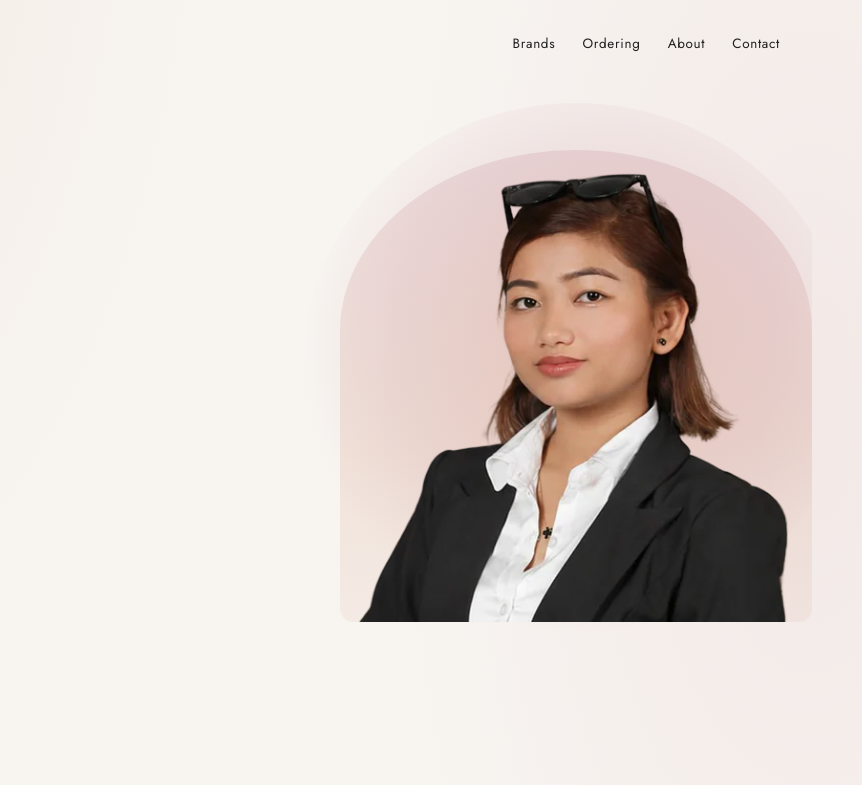
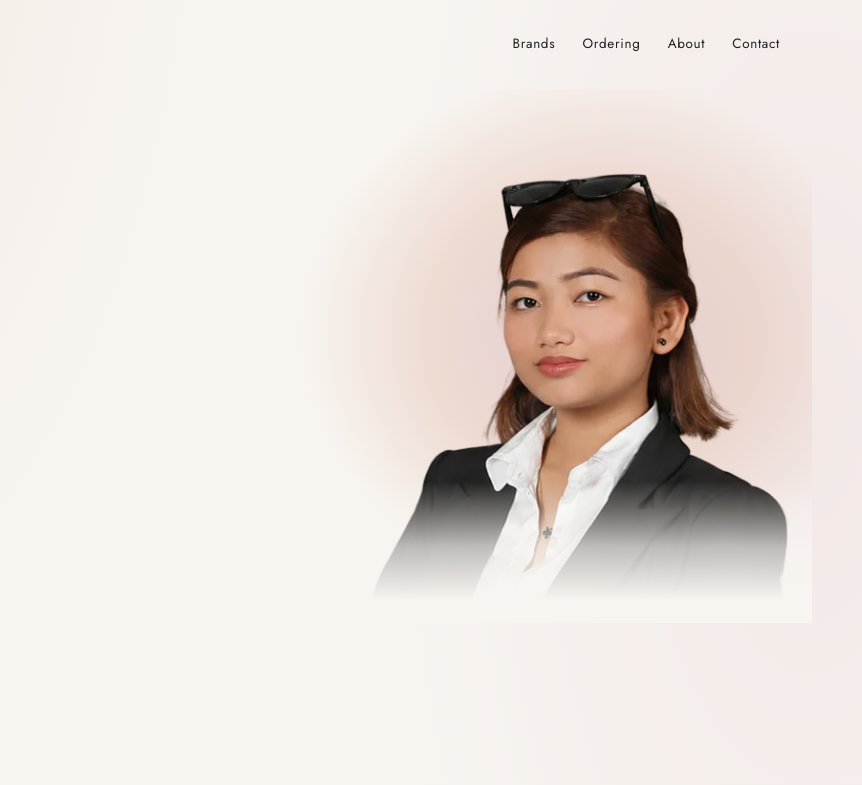
Before and after one commit to sooneetakeeratee/sooneetakeeratee.github.io, a plain HTML site: page index.html in a window 1280 px wide. Shown: the top 785 px of the page, 418-1280 px from the left. Drawn offline with nearby package versions, Linux system fonts and the light colour scheme.

Commit message:
Add files via upload

```diff
--- a/index.html
+++ b/index.html
@@ -129,17 +129,20 @@ section[id],#top{scroll-margin-top:92px;}
 .hero-portrait{position:relative;}
 /* soft glow so the cut-out sits on something instead of floating */
 .hero-portrait::before{
-  content:"";position:absolute;inset:-10% -8% -2%;border-radius:50%;
-  background:radial-gradient(circle at 52% 46%,rgba(192,106,68,.20),rgba(192,127,142,.13) 48%,transparent 72%);
+  content:"";position:absolute;inset:-14% -12% -6%;
+  background:radial-gradient(ellipse 62% 58% at 52% 44%,
+    rgba(192,127,142,.30),rgba(192,106,68,.17) 45%,rgba(192,106,68,.06) 68%,transparent 80%);
   z-index:0;
 }
-/* The source photo is a headshot cropped straight across at the chest.
-   Framing it in an arch makes that edge read as the frame's bottom rather
-   than a guillotined photo, and the tint fills in behind the cut-out. */
-.hero-portrait picture{
-  display:block;position:relative;z-index:1;overflow:hidden;
-  border-radius:52% 52% 14px 14px / 40% 40% 14px 14px;
-  background:linear-gradient(178deg,rgba(192,127,142,.20),rgba(192,106,68,.13) 62%,rgba(192,106,68,.07));
+.hero-portrait picture{display:block;position:relative;z-index:1;}
+/* The photo is cropped straight across at the chest. Rather than fading the
+   image to transparent (which turns the black blazer ghost-grey), lay a
+   scrim in the PAGE's own colour over the bottom — she dissolves into the
+   background instead of ending on a line. */
+.hero-portrait::after{
+  content:"";position:absolute;left:-2%;right:-2%;bottom:-1px;height:30%;
+  background:linear-gradient(to bottom,rgba(248,245,241,0) 0%,rgba(248,245,241,.72) 46%,var(--bg) 84%);
+  z-index:2;pointer-events:none;
 }
 .hero-portrait img{width:100%;height:auto;display:block;}
 
```
